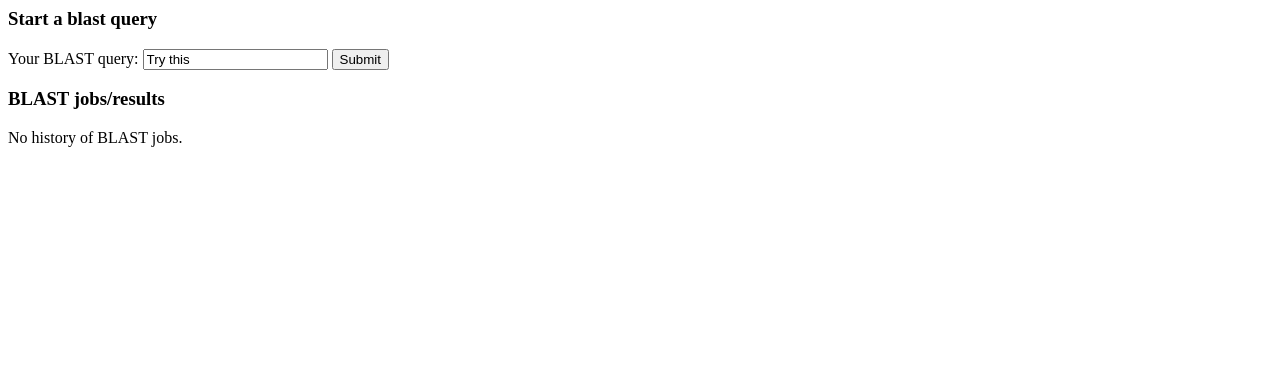
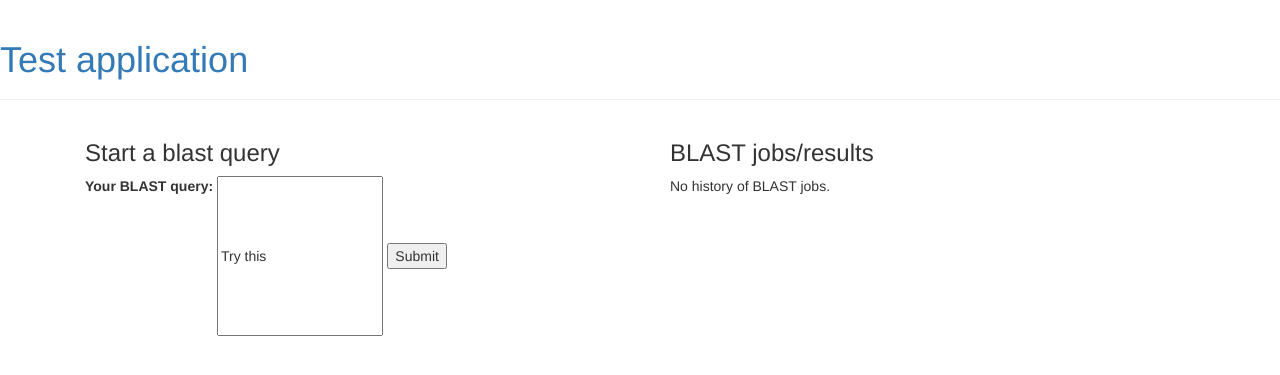
Before and after one commit to seth-1/blast_app, a Django app: page /blast_app/ in a window 1280 px wide. Shown: the top 375 px of the page. Run offline with Django 3.2, Linux system fonts and the light colour scheme; data that the repository does not hold is empty; parts of the project's set-up code (start-up, migrations or seed data) failed here and were passed over; some libraries are stand-ins or nearby versions.

Commit message:
dna sequence handled and styles added
dna sequences can be submitted by user
add css styles and template extension
import bootstrap cdn
utils function for dna sequence treatment

```diff
--- /dev/null
+++ b/blast_app/static/blast_app/style.css
@@ -0,0 +1,13 @@
+th {
+  text-align: center;
+}
+td {
+	text-align: center;
+}
+input#dna_sequence {
+	width: 30%;
+	height: 20%
+}
+label {
+	vertical-align: top;
+}
--- /dev/null
+++ b/blast_app/templates/blast_app/base.html
@@ -0,0 +1,23 @@
+{% load static %}
+
+<html>
+    <head>
+        <title>Base template</title>
+        <link rel="stylesheet" href="//maxcdn.bootstrapcdn.com/bootstrap/3.2.0/css/bootstrap.min.css">
+        <link rel="stylesheet" href="//maxcdn.bootstrapcdn.com/bootstrap/3.2.0/css/bootstrap-theme.min.css">
+        <link rel="stylesheet" type="text/css" href="{% static 'blast_app/style.css' %}">
+    </head>
+<body>
+    <div class="page-header">
+        <h1><a href="/">Test application</a></h1>
+    </div>
+    <div class="content container">
+        <div class="row">
+            <div class="col-md-8">
+            {% block content %}
+            {% endblock %}
+            </div>
+        </div>
+    </div>
+</body>
+</html>
--- a/blast_app/templates/blast_app/index.html
+++ b/blast_app/templates/blast_app/index.html
@@ -1,19 +1,33 @@
+{% extends 'blast_app/base.html' %}
+
+{% block title %}Blast test application{% endblock %}
+
+{% block content %}
+
+<div class="content container">
+    <div class="row">
+        <div class="col-md-6">
         	<h3>Start a blast query</h3>
 			<form action="{% url 'blast_app:blast_request' %}" method="post">
 			{% csrf_token %}
 			    <label>Your BLAST query: </label>
-    <input type="text" name="question_text" id="question_text" value="Try this">
+			    <input type="text" name="dna_sequence" id="dna_sequence" value="Try this">
 			    <input type="submit" value="Submit">
 			</form>
-
+        </div>
+        <div class="col-md-6">
         	<h3>BLAST jobs/results</h3>
-
 			{% if blast_list %}
 			    <ul>
 			    {% for blastquery in blast_list %}
-        <li><a href="{% url 'blast_app:results' blastquery.id %}">{{ blastquery.query_id  }}</a></li>
+			        <li><a href="{% url 'blast_app:results' blastquery.id %}">User submission No. {{ blastquery.id  }}</a></li>
 			    {% endfor %}
 			    </ul>
 			{% else %}
 			    <p>No history of BLAST jobs.</p>
 			{% endif %}
+        </div>
+    </div>
+</div>
+
+{% endblock %}
--- a/blast_app/views.py
+++ b/blast_app/views.py
@@ -1,3 +1,5 @@
+from pathlib import Path
+
 from django.http import HttpResponseRedirect
 # from django.shortcuts import get_object_or_404, render
 from django.urls import reverse
@@ -6,6 +8,7 @@ from django.views import generic
 
 from .models import BlastQuery
 from .tasks import prepare_blast
+from .utils.dnatools import write_dna_seq
 
 
 class IndexView(generic.ListView):
@@ -16,7 +19,7 @@ class IndexView(generic.ListView):
         """Return last blast results."""
         return BlastQuery.objects.filter(
             pub_date__lte=timezone.now()
-        ).order_by('-pub_date')[:5]
+        ).order_by('-pub_date')[:10]
 
 
 class ResultsView(generic.DetailView):
@@ -25,7 +28,9 @@ class ResultsView(generic.DetailView):
 
 
 def blast_request(request):
-    question_text = request.POST.get("question_text", "")
+    dna_sequence = request.POST.get("dna_sequence", "")
+    write_dna_seq(dna_sequence, Path("blast_app/data"))
+
     prepare_blast.delay()
     # do blast here
     return HttpResponseRedirect(reverse('blast_app:index'))
--- a/blast_page/urls.py
+++ b/blast_page/urls.py
@@ -15,9 +15,9 @@ Including another URLconf
 """
 from django.contrib import admin
 from django.urls import include, path
-from django.views.generic.base import TemplateView
+# from django.views.generic.base import TemplateView
 
 urlpatterns = [
-	path('blast_app/', include('blast_app.urls')),
+    path('blast_app/', include('blast_app.urls')),
     path('admin/', admin.site.urls),
 ]
```
Also changed, not shown: blast_app/tasks.py (+2 -7 lines), blast_app/templates/blast_app/results.html (+18 -9 lines), blast_app/utils/dnatools.py (added, +28 -0 lines). Lines whose indentation alone changed are shown as unchanged.
